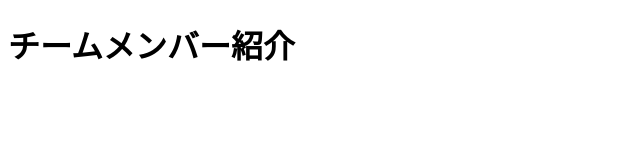
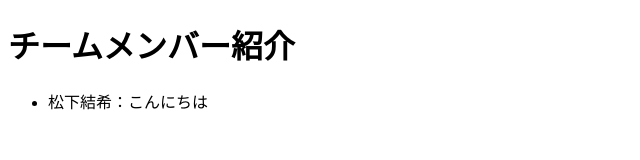
Before and after one commit to you000-000/group2, a plain HTML site: page index.html in a window 1280 px wide. Shown: the whole page, without its empty margins (0-640 px from the left). Drawn offline with Linux system fonts and the light colour scheme.

Commit message:
Update index.html

```diff
--- a/index.html
+++ b/index.html
@@ -9,6 +9,7 @@
     <h1>チームメンバー紹介</h1>
     <ul>
         <!--メンバー紹介をここに追加-->
+        <li>松下結希：こんにちは</li>
     </ul>
 </body>
 </html>
```
